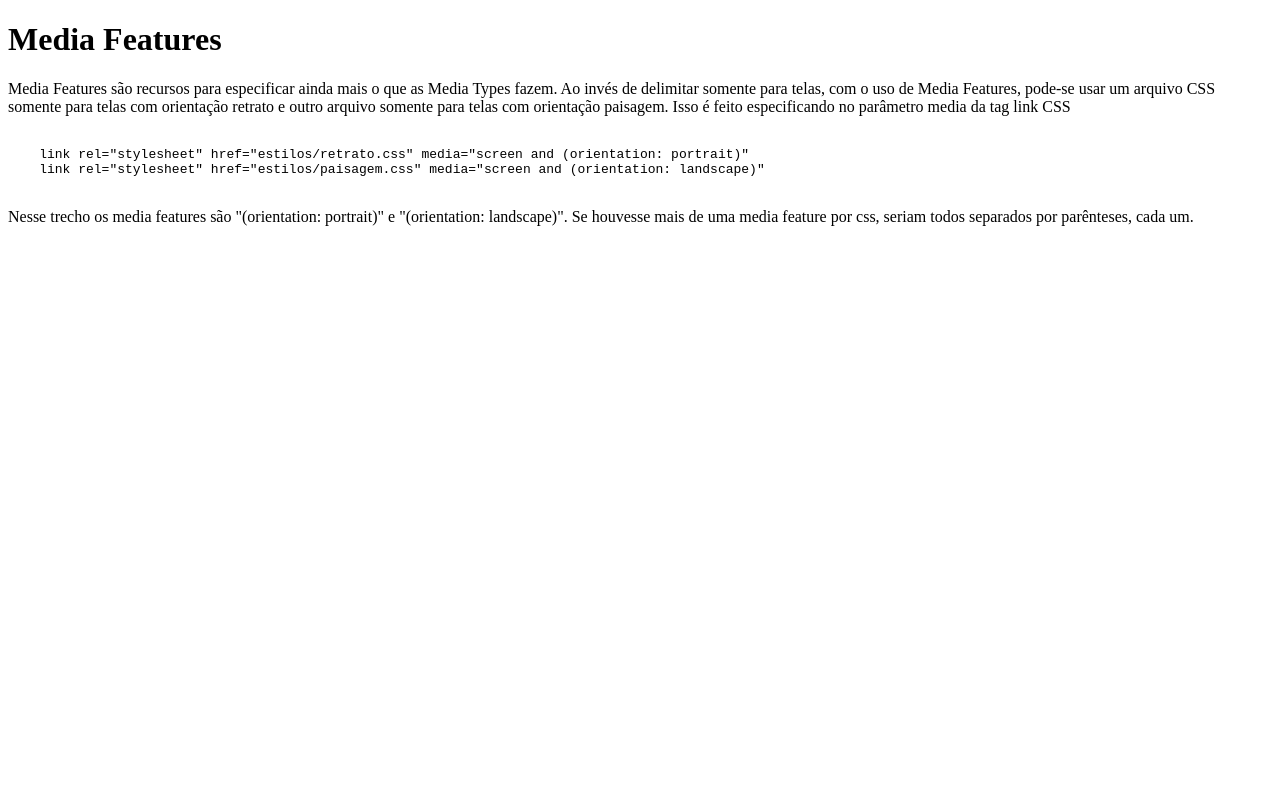
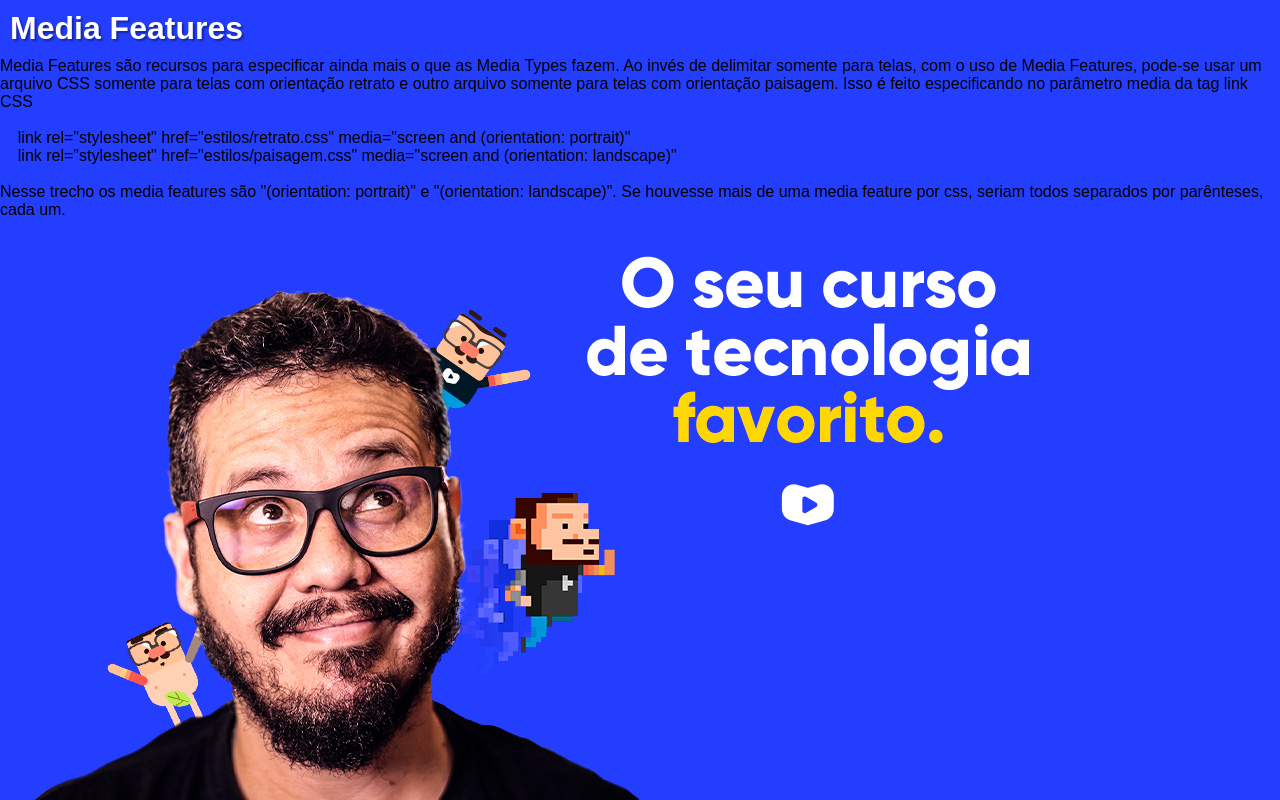
Before and after one commit to lucianorb19/Estudos_HTML-CSS, a plain HTML site: page exercícios/modulo04/ex026/mediaquery02/index.html in a window 1280 px wide. Drawn offline with Linux system fonts and the light colour scheme.

Commit message:
media features

```diff
--- a/exercícios/modulo04/ex026/mediaquery02/estilos/paisagem.css
+++ b/exercícios/modulo04/ex026/mediaquery02/estilos/paisagem.css
@@ -1 +1,7 @@
 @charset "UTF-8";
+/*Ladscape*/
+
+body{
+    background-image: url(../../imagens/cev-landscape.jpg);
+   background-position: left bottom;
+}
--- a/exercícios/modulo04/ex026/mediaquery02/estilos/retrato.css
+++ b/exercícios/modulo04/ex026/mediaquery02/estilos/retrato.css
@@ -1 +1,6 @@
 @charset "UTF-8";
+/*Portrait*/
+body{
+    background-image: url(../../imagens/cev-portrait.jpg);
+    background-position: center bottom;
+}
--- a/exercícios/modulo04/ex026/mediaquery02/estilos/style.css
+++ b/exercícios/modulo04/ex026/mediaquery02/estilos/style.css
@@ -1 +1,21 @@
 @charset "UTF-8";
+
+*{
+    margin: 0px;
+    padding: 0px;
+    font-family: Arial, Helvetica, sans-serif;
+}
+
+html, body{
+    width: 100vw;
+    height: 100vh;
+    background-color: #233eff;
+    background-size: contain;
+    background-repeat: no-repeat;
+}
+
+h1{
+    color: white;
+    text-shadow: 2px 2px 2px #1526a7;
+    padding: 10px;
+}
```
